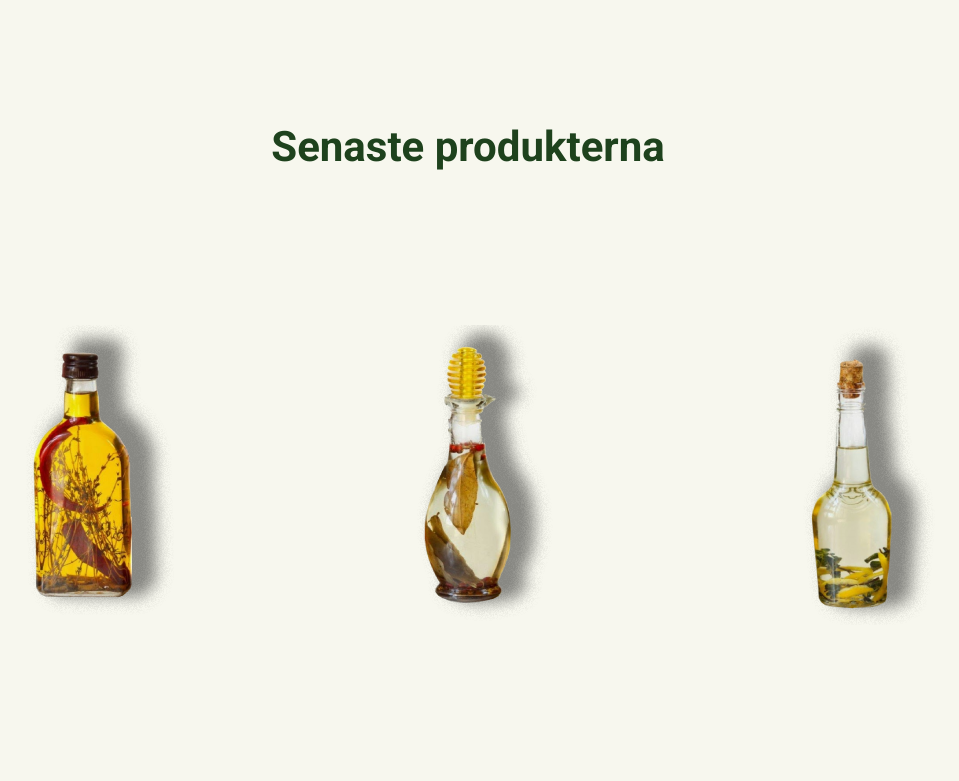
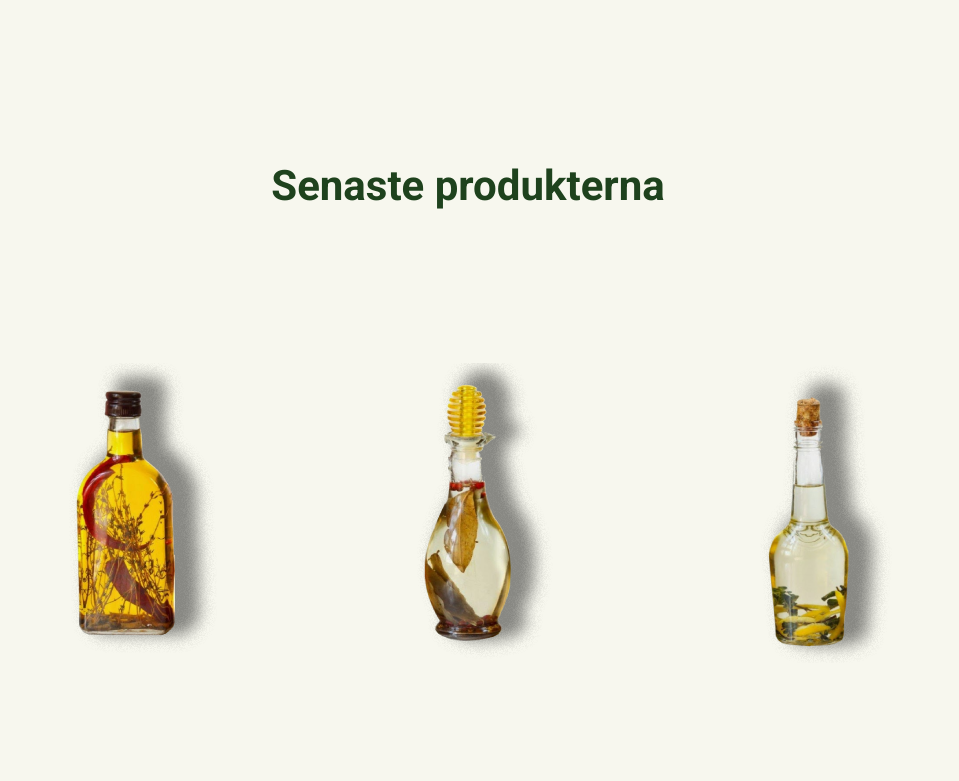
Before and after one commit to marinaSandberg/moment2-dt200, a plain HTML site: page index.html in a window 1280 px wide. Shown: the part 800-1581 px from the top of the page, without its empty margins (172-1131 px from the left). Drawn offline with Linux system fonts and the light colour scheme.

Commit message:
margin to padding

```diff
--- a/styles.css
+++ b/styles.css
@@ -176,7 +176,7 @@ nav li:hover {
 }
 
 #products, #about {
-    margin: 3vw 10vw 12vw 10vw;
+    padding: 3vw 5vw 12vw 5vw;
     text-align: center;
 }
 
```
